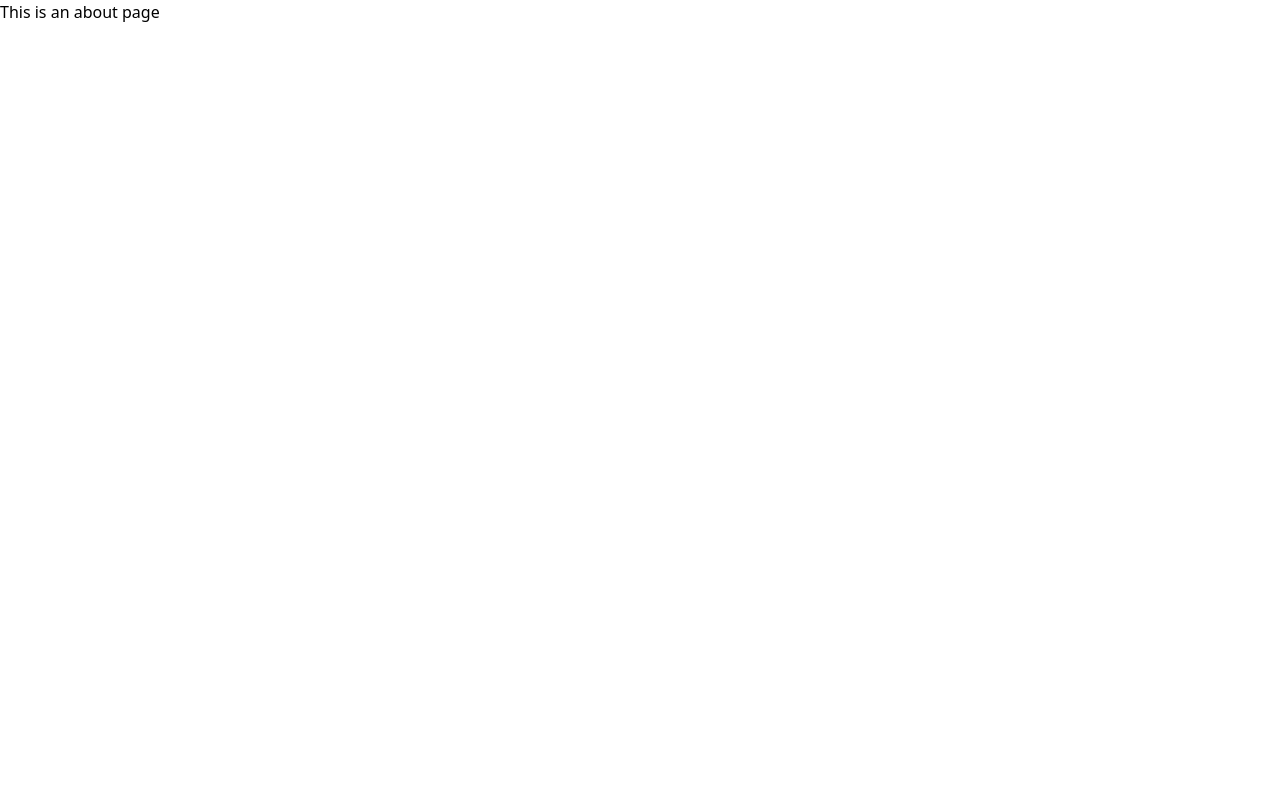
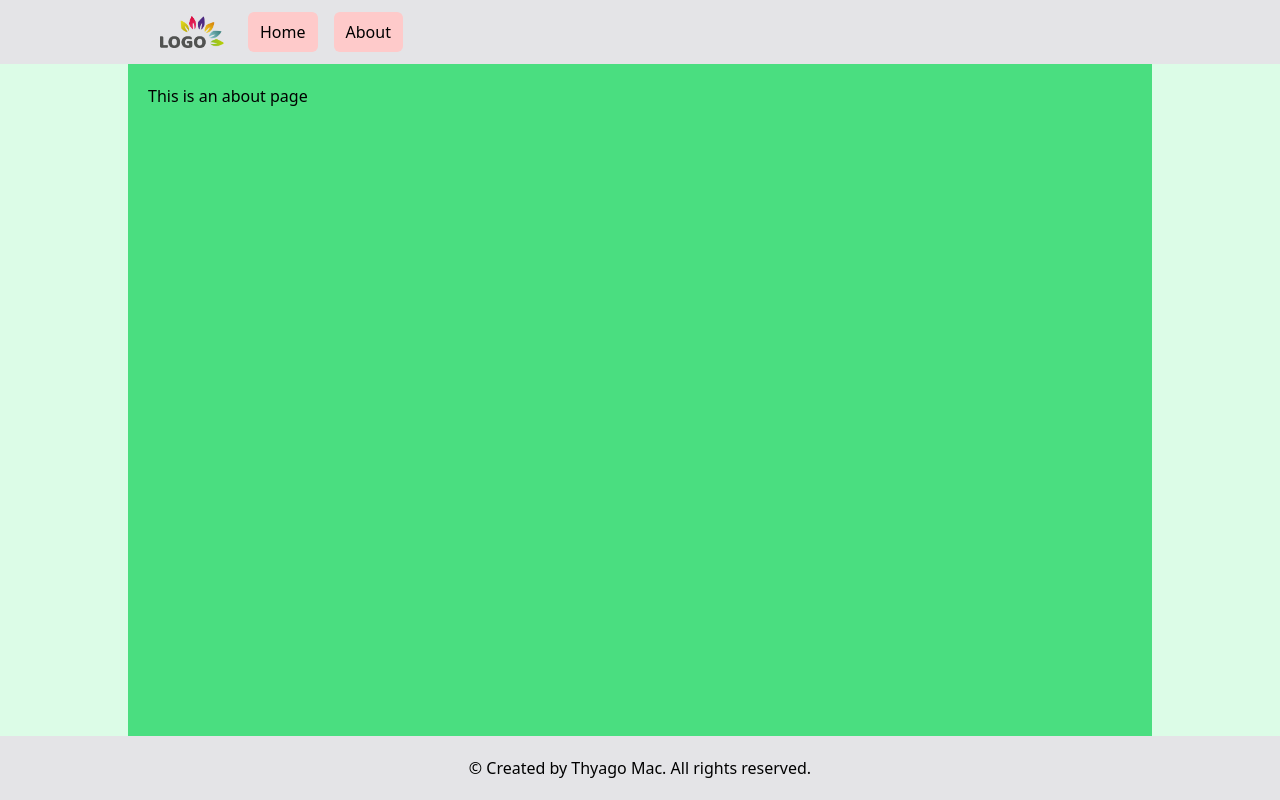
Before and after one commit to ThyagoMac/vue3-pokedex-ts, a Vue app: page /about in a window 1280 px wide. Built offline with nearby package versions, Linux system fonts and the light colour scheme.

Commit message:
component Button created; Header has active css;

```diff
--- a/package.json
+++ b/package.json
@@ -14,6 +14,8 @@
     "format": "prettier --write src/"
   },
   "dependencies": {
+    "@headlessui/vue": "^1.7.23",
+    "@heroicons/vue": "^2.1.5",
     "pinia": "^2.1.7",
     "vue": "^3.4.29",
     "vue-router": "^4.3.3"
--- /dev/null
+++ b/src/components/buttons/Button.vue
@@ -0,0 +1,15 @@
+<script setup lang="ts">
+const props = defineProps<{
+  variant?: string
+  size?: string
+}>()
+
+const variantClass =
+  props.variant === 'secondary' ? 'bg-green-200 hover:bg-green-400' : 'bg-red-200 hover:bg-red-400'
+</script>
+
+<template>
+  <button :class="['py-2 px-3 w-min rounded-md', variantClass]">
+    <slot />
+  </button>
+</template>
--- a/src/components/layout/BaseTemplate.vue
+++ b/src/components/layout/BaseTemplate.vue
@@ -6,7 +6,7 @@
 <template>
   <Header />
   <main class="flex-1 bg-green-100">
-    <div class="m-auto w-full h-full max-w-screen-lg bg-green-400">
+    <div class="m-auto w-full h-full max-w-screen-lg bg-green-400 p-5">
       <slot />
     </div>
   </main>
--- a/src/components/layout/Footer.vue
+++ b/src/components/layout/Footer.vue
@@ -1,8 +1,8 @@
 <script setup></script>
 <template>
-  <footer class="bg-blue-100">
-    <div class="max-w-screen-lg m-auto bg-blue-400">
-      <p>&copy; 2022 Sample Website. All rights reserved.</p>
+  <footer class="bg-zinc-200">
+    <div class="max-w-screen-lg m-auto p-5">
+      <p class="text-center">&copy; Created by Thyago Mac. All rights reserved.</p>
     </div>
   </footer>
 </template>
--- a/src/components/layout/Header.vue
+++ b/src/components/layout/Header.vue
@@ -1,13 +1,65 @@
-<script setup></script>
+<script setup lang="ts">
+import { Disclosure, DisclosureButton, DisclosurePanel } from '@headlessui/vue'
+import { Bars3Icon, XMarkIcon } from '@heroicons/vue/24/outline'
+
+const navigation = [
+  { name: 'Home', href: '/', current: true },
+  { name: 'About', href: 'about', current: false }
+]
+</script>
 <template>
-  <header class="bg-red-100">
-    <div class="max-w-screen-lg m-auto bg-red-400">
-      <div class="wrapper">
-        <nav>
-          <RouterLink to="/">Home</RouterLink>
-          <RouterLink to="/about">About</RouterLink>
-        </nav>
+  <header class="bg-zinc-200">
+    <Disclosure as="nav" class="max-w-screen-lg m-auto" v-slot="{ open }">
+      <div class="mx-auto max-w-7xl px-2 sm:px-6 lg:px-8">
+        <div class="relative flex h-16 items-center justify-between">
+          <div class="flex flex-1 items-center justify-center sm:items-stretch sm:justify-start">
+            <RouterLink to="/" class="flex flex-shrink-0 items-center">
+              <img class="h-auto w-16" src="@/assets/img/logo.png" alt="logo" />
+            </RouterLink>
+            <div class="hidden sm:ml-6 sm:block">
+              <div class="flex space-x-4">
+                <RouterLink
+                  v-for="(item, index) in navigation"
+                  :to="item.href"
+                  :key="index"
+                  class="py-2 px-3 w-min rounded-md bg-red-200"
+                  activeClass="bg-green-300"
+                  exactActiveClass="bg-green-200"
+                  :aria-current="item.current ? 'page' : undefined"
+                >
+                  {{ item.name }}
+                </RouterLink>
+              </div>
+            </div>
+          </div>
+          <div class="absolute inset-y-0 right-0 flex items-center sm:hidden">
+            <!-- Mobile menu button-->
+            <DisclosureButton
+              class="relative inline-flex items-center justify-center rounded-md p-2 text-black hover:bg-gray-700 hover:text-white focus:outline-none focus:ring-2 focus:ring-inset focus:ring-white"
+            >
+              <span class="absolute -inset-0.5" />
+              <span class="sr-only">Open main menu</span>
+              <Bars3Icon v-if="!open" class="block h-6 w-6" aria-hidden="true" />
+              <XMarkIcon v-else class="block h-6 w-6" aria-hidden="true" />
+            </DisclosureButton>
+          </div>
+        </div>
       </div>
-    </div>
+
+      <DisclosurePanel class="sm:hidden">
+        <div class="space-y-1 px-2 pb-3 pt-2">
+          <RouterLink
+            v-for="(item, index) in navigation"
+            :key="index"
+            :to="item.href"
+            class="py-2 px-3 rounded-md bg-red-200 block"
+            activeClass="bg-green-300"
+            exactActiveClass="bg-green-200"
+            :aria-current="item.current ? 'page' : undefined"
+            >{{ item.name }}
+          </RouterLink>
+        </div>
+      </DisclosurePanel>
+    </Disclosure>
   </header>
 </template>
--- a/src/views/AboutView.vue
+++ b/src/views/AboutView.vue
@@ -1,7 +1,11 @@
+<script setup lang="ts">
+import BaseTemplate from '@/components/layout/BaseTemplate.vue'
+</script>
+
 <template>
-  <div class="about">
+  <BaseTemplate>
     <h1>This is an about page</h1>
-  </div>
+  </BaseTemplate>
 </template>
 
 <style></style>
--- a/src/views/HomeView.vue
+++ b/src/views/HomeView.vue
@@ -3,5 +3,5 @@
 </script>
 
 <template>
-  <BaseTemplate> um test </BaseTemplate>
+  <BaseTemplate> um test 2</BaseTemplate>
 </template>
```
Also changed, not shown: src/router/index.ts (+2 -6 lines), src/assets/img/logo.png (added), 1 other file (tests, documents, lock files or other folders).
